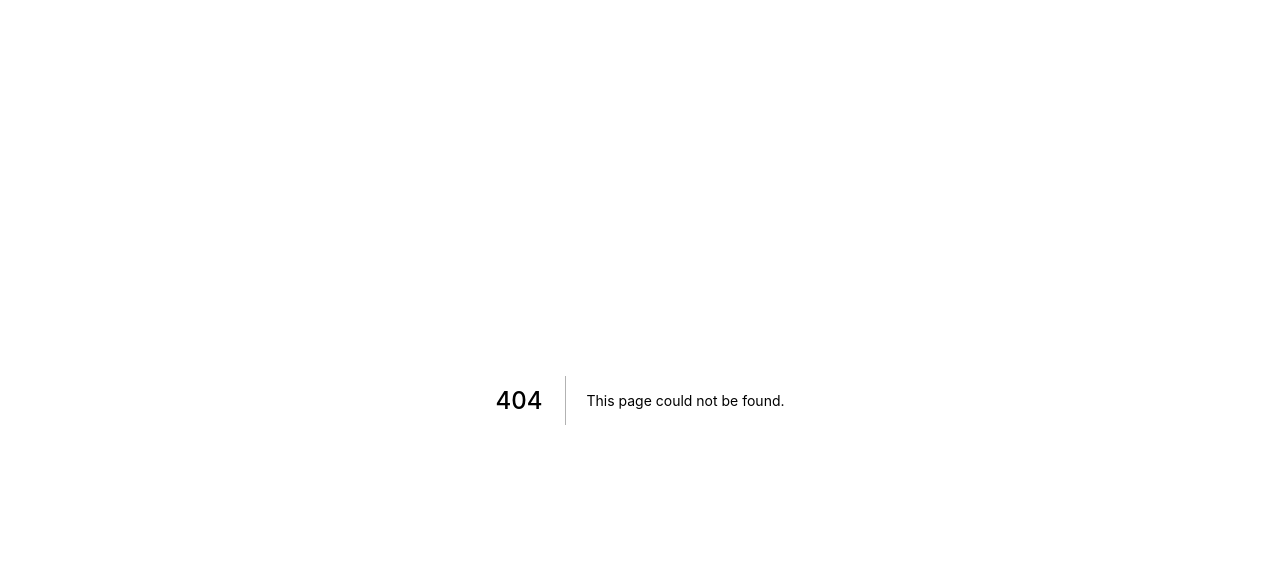
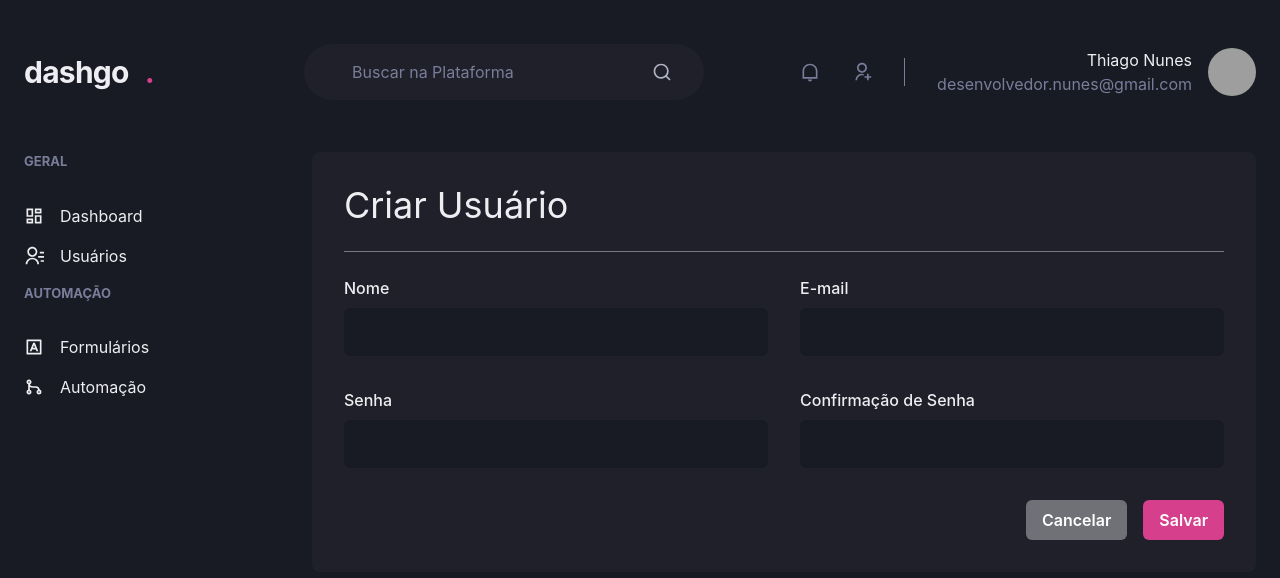
Before and after one commit to thg-nunes/dashgo, a Next.js app: page /users/create in a window 1280 px wide. Before the commit this address had no page. Shown: the top 578 px of the page. Built offline with nearby package versions, Linux system fonts and the light colour scheme; grey boxes are pictures that could not be loaded.

Commit message:
feature: tela de cadastro do dashboard

```diff
--- /dev/null
+++ b/src/pages/users/create.tsx
@@ -0,0 +1,39 @@
+import { Box, Button, Divider, Flex, Heading,HStack,SimpleGrid, VStack } from "@chakra-ui/react";
+import { Input } from "../../components/form/input";
+import { Header } from "../../components/header";
+import { SideBar } from "../../components/sideBar";
+
+export default function CreateUser() {
+  return (
+    <Box>
+      <Header />
+      <Flex w='100%' maxW={1480} mx='auto' px='6' my='6' >
+        <SideBar />
+        <Box flex={'1'} bg='gray.800' borderRadius={8} p='8'>
+          <Heading fontWeight={'normal'}>Criar Usuário</Heading>
+
+          <Divider color={'gray.600'} my='6'/>
+
+          <VStack spacing={'8'}>
+            <SimpleGrid minChildWidth={240} spacing='8' w='100%'>
+              <Input name="name" type={'text'} label='Nome'/>
+              <Input name="email" type={'email'} label='E-mail'/>
+            </SimpleGrid>
+
+            <SimpleGrid minChildWidth={240} spacing='8' w='100%'>
+              <Input name="password" type={'password'} label='Senha'/>
+              <Input name="password" type={'password'} label='Confirmação de Senha'/>
+            </SimpleGrid>
+
+            <Flex w={'100%'} align={'center'} justify='flex-end'>
+              <HStack spacing={'4'}>
+                <Button colorScheme={'whiteAlpha'}>Cancelar</Button>
+                <Button colorScheme={'pink'}>Salvar</Button>
+              </HStack>
+            </Flex>
+          </VStack>
+        </Box>
+      </Flex>
+    </Box>
+  )
+}
```
